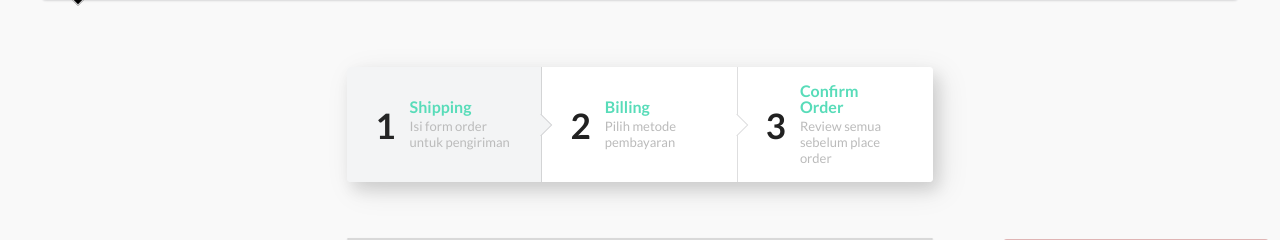
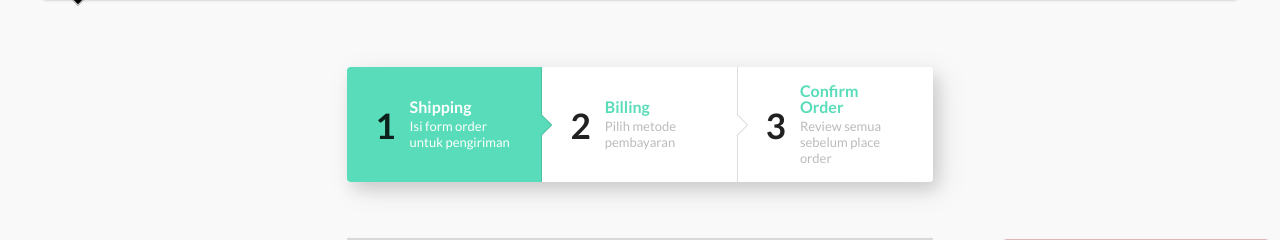
Before and after one commit to itujono/zigzag, a PHP site: page /checkout.html in a window 1280 px wide. Shown: the part 70-310 px from the top of the page. Run offline with PHP 8.4, Linux system fonts and the light colour scheme; style sheets or scripts are compiled from the project's sources; some libraries are stand-ins or nearby versions; some web fonts are replaced.

Commit message:
Ngurus steps.

```diff
--- a/css/main.css
+++ b/css/main.css
@@ -335,7 +335,11 @@ a:hover { color: #24aa87; }
 
 .ui.steps { margin-bottom: 3em; border: none !important; -webkit-box-shadow: 5px 8px 15px rgba(0, 0, 0, 0.11), 8px 8px 30px 0 rgba(0, 0, 0, 0.1); box-shadow: 5px 8px 15px rgba(0, 0, 0, 0.11), 8px 8px 30px 0 rgba(0, 0, 0, 0.1); }
 
-.ui.steps .step.active .title { color: #58dcb9; }
+.ui.steps .step.active { background-color: #58dcb9; }
+
+.ui.steps .step.active:after { background-color: #58dcb9; }
+
+.ui.steps .step.active .title, .ui.steps .step.active .description { color: #fff; }
 
 .ui.steps .step .title { color: #58dcb9; }
 
--- a/css/main.scss
+++ b/css/main.scss
@@ -877,8 +877,12 @@ a.ui.card:hover,
     box-shadow: $boxShadow;
     .step {
         &.active {
-            .title {
-                color: $tosca;
+            background-color: $tosca;
+            &:after {
+                background-color: $tosca;
+            }
+            .title, .description {
+                color: #fff;
             }
         }
         .title {
```
